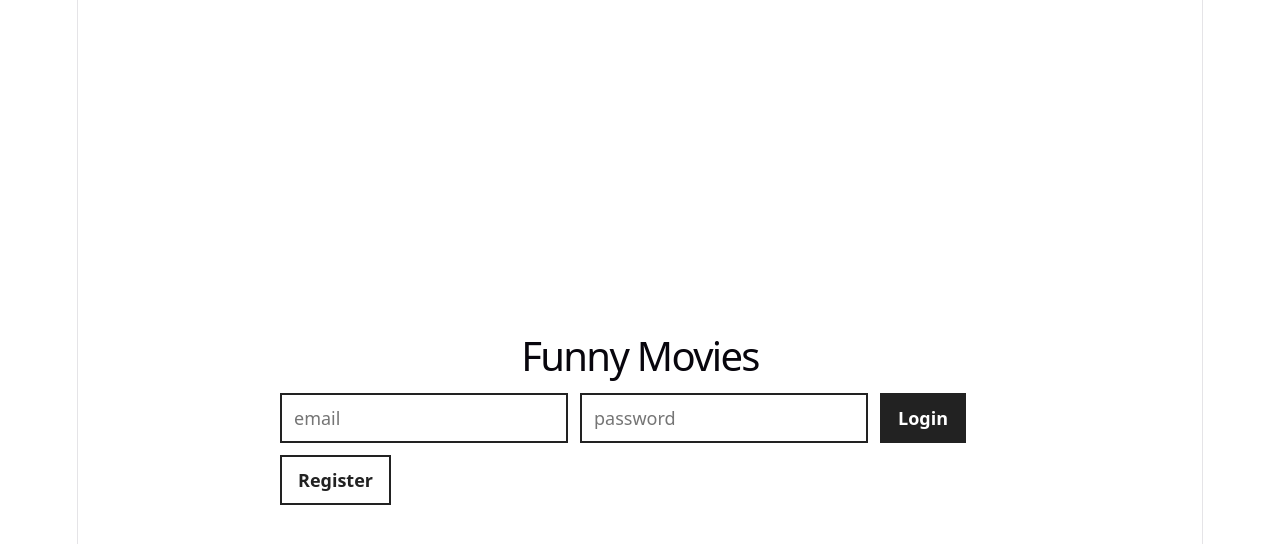
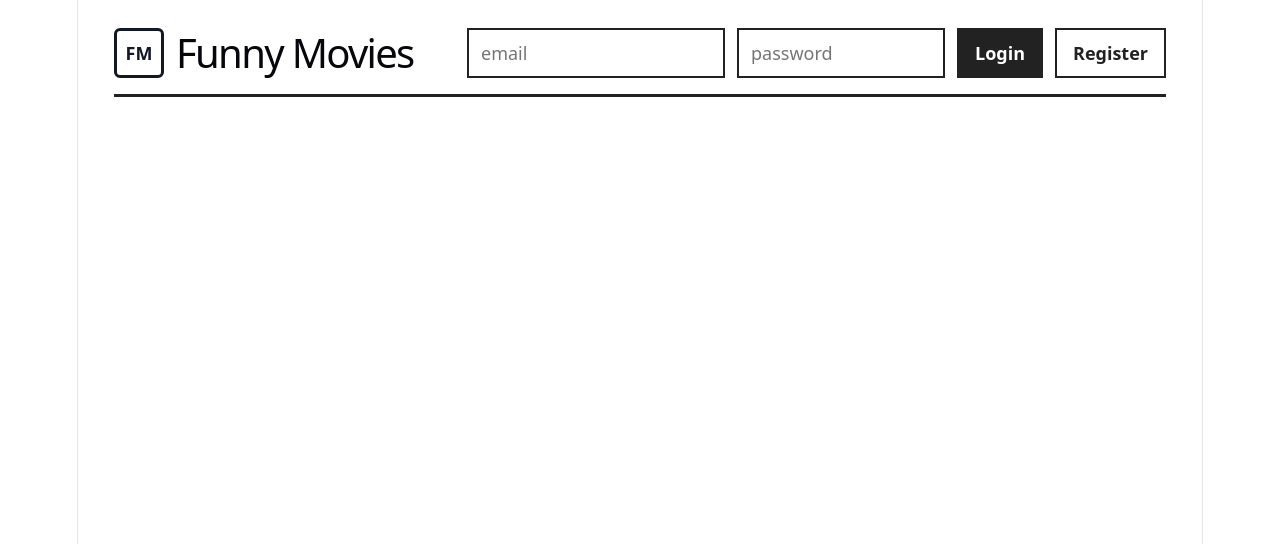
Before and after one commit to vodacbaoan/Youtube-Video-Sharing, a React (Vite) app in the folder frontend/: page / in a window 1280 px wide. Shown: the top 544 px of the page. Built offline with nearby package versions, Linux system fonts and the light colour scheme; no server answers.

Commit message:
Improve login and register UI

```diff
--- a/frontend/src/App.css
+++ b/frontend/src/App.css
@@ -1,33 +1,61 @@
-.home {
-  display: flex;
+.app-shell {
   min-height: 100vh;
-  align-items: center;
-  justify-content: center;
-  padding: 24px;
+  padding: 28px 36px;
 }
 
-.auth-panel {
-  width: min(100%, 720px);
+.app-header {
+  display: flex;
+  align-items: center;
+  justify-content: space-between;
+  gap: 24px;
+  border-bottom: 3px solid #222;
+  padding-bottom: 16px;
 }
 
-.auth-panel h1 {
-  margin: 0 0 24px;
+.brand {
+  display: flex;
+  align-items: center;
+  flex: 0 0 auto;
+  gap: 12px;
+}
+
+.brand-mark {
+  display: grid;
+  width: 44px;
+  height: 44px;
+  place-items: center;
+  border: 3px solid #111827;
+  border-radius: 6px;
+  color: #111827;
+  font-weight: 800;
+}
+
+.brand h1 {
+  margin: 0;
   font-size: 40px;
+  line-height: 1;
+  white-space: nowrap;
 }
 
 .auth-form,
 .auth-row {
   display: flex;
+  flex: 1 1 auto;
   gap: 12px;
   align-items: center;
   flex-wrap: wrap;
+  justify-content: flex-end;
 }
 
 .auth-form input {
-  min-width: 220px;
+  width: 180px;
   padding: 10px 12px;
   border: 2px solid #222;
   font: inherit;
+}
+
+.auth-form input[type='email'] {
+  width: 230px;
 }
 
 .auth-form button,
@@ -54,6 +82,26 @@
 }
 
 .message {
-  margin-top: 16px;
+  margin: 16px 0 0;
   color: #8a1111;
 }
+
+.content {
+  min-height: 320px;
+}
+
+@media (max-width: 840px) {
+  .app-shell {
+    padding: 20px;
+  }
+
+  .app-header {
+    align-items: flex-start;
+    flex-direction: column;
+  }
+
+  .auth-form,
+  .auth-row {
+    justify-content: flex-start;
+  }
+}
--- a/frontend/src/App.tsx
+++ b/frontend/src/App.tsx
@@ -31,6 +31,7 @@ function App() {
     setMessage('')
 
     try {
+      // Rails has_secure_password validates password_confirmation on registration.
       if (mode === 'register' && password !== passwordConfirmation) {
         throw new Error("Password confirmation doesn't match Password")
       }
@@ -74,12 +75,15 @@ function App() {
   }
 
   return (
-    <main className="home">
-      <section className="auth-panel" aria-label="Authentication">
-        <h1>Funny Movies</h1>
+    <main className="app-shell">
+      <header className="app-header">
+        <div className="brand">
+          <span className="brand-mark">FM</span>
+          <h1>Funny Movies</h1>
+        </div>
 
         {user ? (
-          <div className="auth-row">
+          <div className="auth-row" aria-label="User session">
             <span>Welcome {user.email}</span>
             <button type="button" onClick={handleLogout} disabled={isSubmitting}>
               Logout
@@ -119,9 +123,11 @@ function App() {
             </button>
           </form>
         )}
+      </header>
 
-        {message && <p className="message">{message}</p>}
-      </section>
+      {message && <p className="message">{message}</p>}
+
+      <section className="content" aria-label="Shared videos" />
     </main>
   )
 }
```
